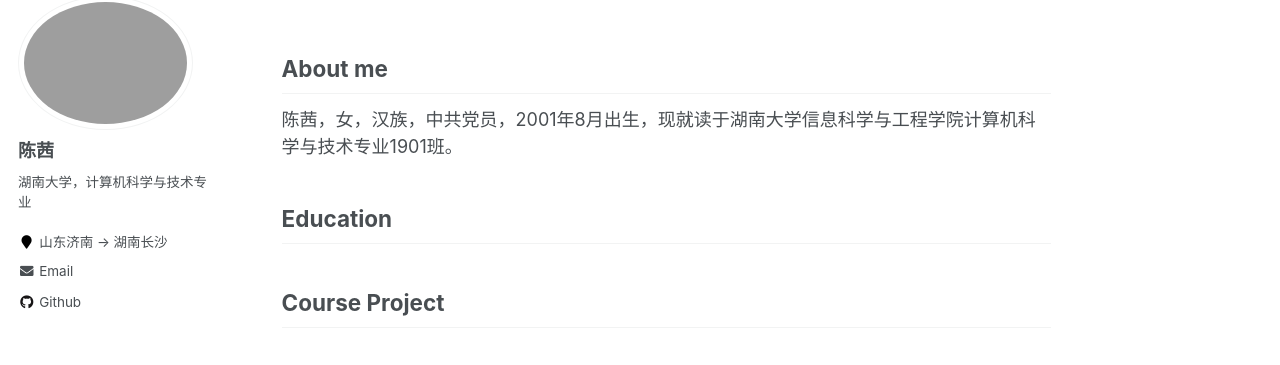
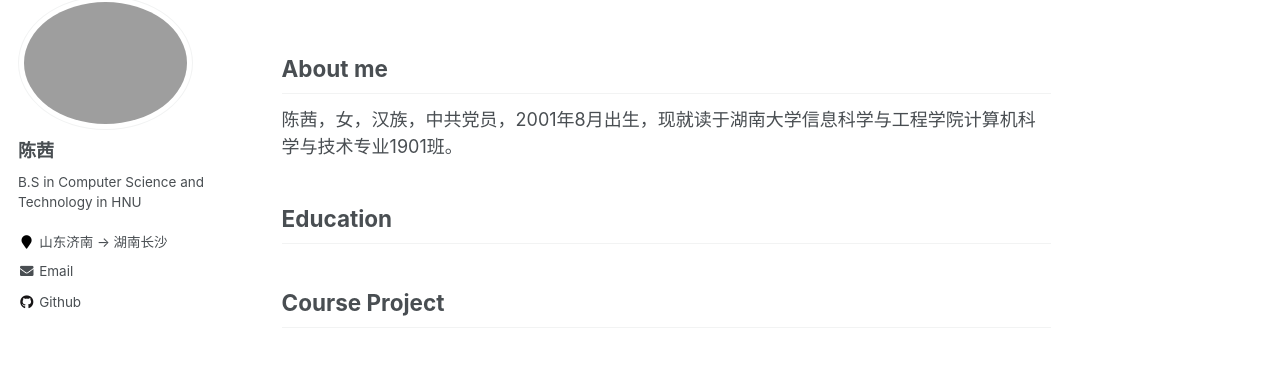
Before and after one commit to RubiaCx/RubiaCx.github.io, a Jekyll site: the page built from _pages/about.md, in a window 1280 px wide. Shown: the part 122-487 px from the top of the page. Built offline with Jekyll 4.4.1, drawn with Linux system fonts in a browser that asks for light colours.

Commit message:
Update _config.yml

```diff
--- a/_config.yml
+++ b/_config.yml
@@ -77,7 +77,7 @@ analytics:
 author:
   name             : "陈茜"
   avatar           : "profile2.png"
-  bio              : "湖南大学，计算机科学与技术专业"
+  bio              : "B.S in Computer Science and Technology in HNU"
   location         : "山东济南 -> 湖南长沙"
   employer         :
   pubmed           : #"https://www.ncbi.nlm.nih.gov/pubmed/?term=john+snow"
```
